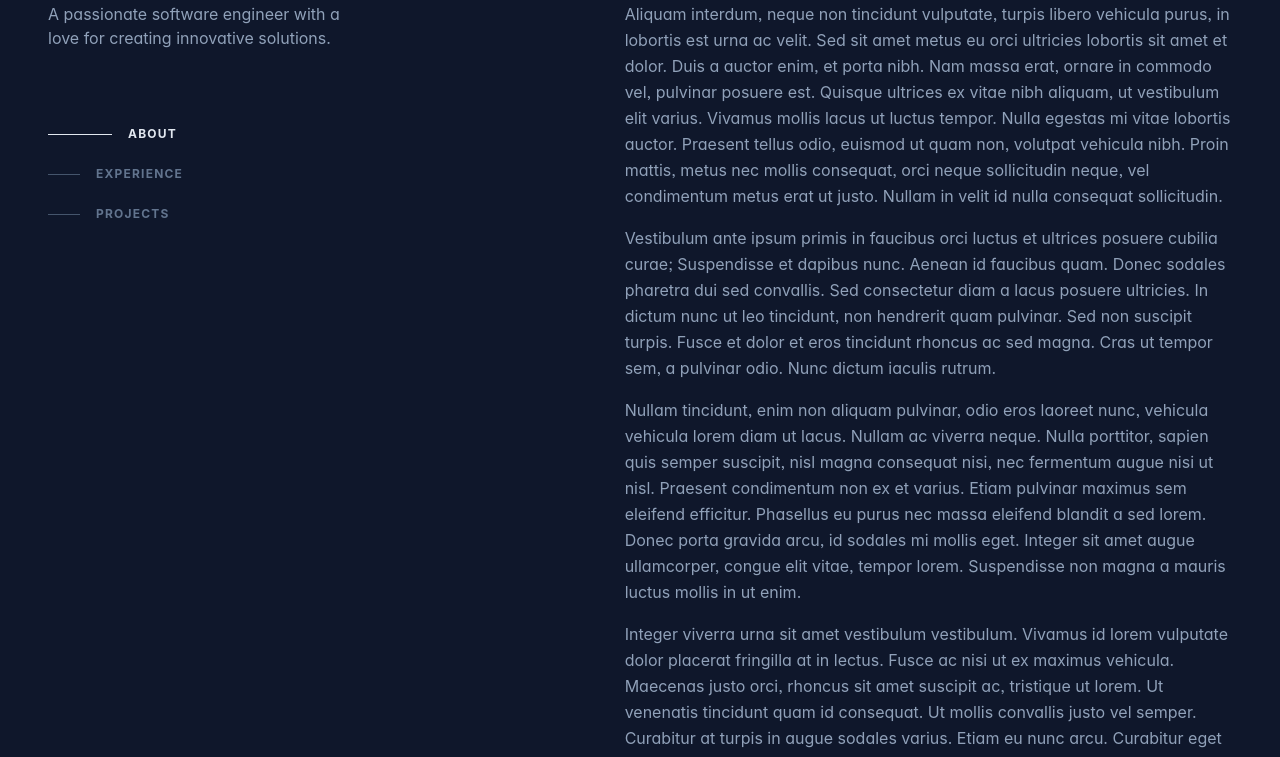
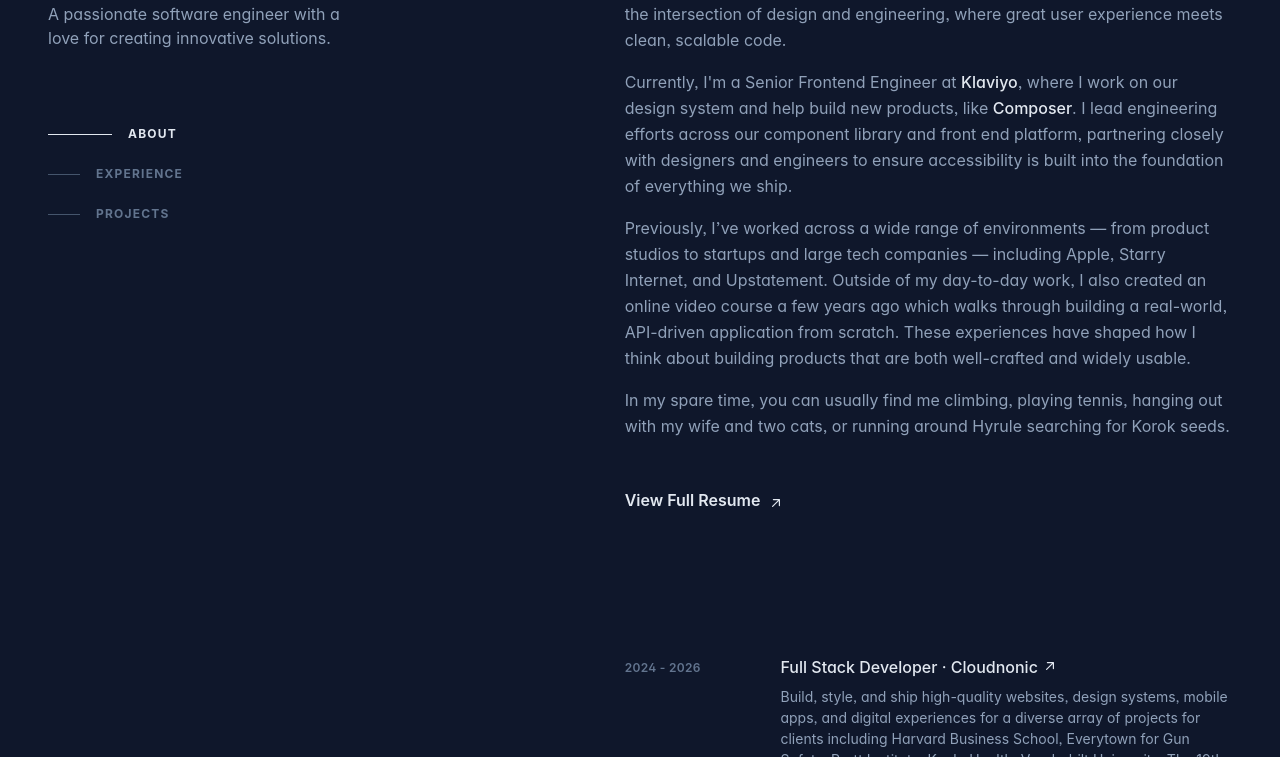
Before and after one commit to Juanescacha/Portfolio, an Astro site: page / in a window 1280 px wide. Shown: the part 198-955 px from the top of the page. Built offline with nearby package versions, Linux system fonts and the light colour scheme; Astro itself is replaced by a stand-in of ours; some icons are missing.

Commit message:
feat: ✨ update about section to use markdown

```diff
--- a/package.json
+++ b/package.json
@@ -18,6 +18,7 @@
     "@types/react-dom": "^19.2.4",
     "astro": "^7.2.10",
     "astro-icon": "^1.2.0",
+    "marked": "^18.0.11",
     "react": "^19.2.8",
     "react-dom": "^19.2.8",
     "tailwindcss": "^4.3.3"
--- a/src/components/sections/About.astro
+++ b/src/components/sections/About.astro
@@ -1,13 +1,14 @@
 ---
+import { marked } from "marked"
 import Section from "@/components/sections/Section.astro"
 import Arrow from "@/components/ui/Arrow.astro"
 import { profile, sections } from "@/data"
+
+const about = marked.parse(profile.about)
 ---
 
 <Section title={sections.about} ariaLabel="About me">
-	{profile.about.map((paragraph) => (
-		<p class="mb-4">{paragraph}</p>
-	))}
+	<div set:html={about} class="markdown" />
 	<div class="mt-12">
 		<a
 			href="/Juan_Camargo_Resume.pdf"
--- a/src/data/index.ts
+++ b/src/data/index.ts
@@ -6,15 +6,13 @@ export const profile: Profile = {
 	name: "Juan Camargo",
 	role: "Software Engineer",
 	bio: "A passionate software engineer with a love for creating innovative solutions.",
-	about: [
-		"Lorem ipsum dolor sit amet, consectetur adipiscing elit. Etiam nec quam sem. Morbi lacinia viverra dui ut tristique. Cras fermentum nec justo in volutpat. Duis a ex ipsum. Pellentesque rhoncus tortor fringilla, fringilla arcu at, pulvinar metus. Duis iaculis nunc vel felis tincidunt, nec semper diam sollicitudin. Aliquam interdum, neque non tincidunt vulputate, turpis libero vehicula purus, in lobortis est urna ac velit. Sed sit amet metus eu orci ultricies lobortis sit amet et dolor. Duis a auctor enim, et porta nibh. Nam massa erat, ornare in commodo vel, pulvinar posuere est. Quisque ultrices ex vitae nibh aliquam, ut vestibulum elit varius. Vivamus mollis lacus ut luctus tempor. Nulla egestas mi vitae lobortis auctor. Praesent tellus odio, euismod ut quam non, volutpat vehicula nibh. Proin mattis, metus nec mollis consequat, orci neque sollicitudin neque, vel condimentum metus erat ut justo. Nullam in velit id nulla consequat sollicitudin.",
+	about: `Hi there! I'm Brittany, and I like building things. I'm a frontend engineer with expertise in crafting accessible, pixel-perfect user interfaces. I take pride in creating thoughtful, inclusive products and have a sharp eye for the little details that separate a good product from an exceptional one. I enjoy working most at the intersection of design and engineering, where great user experience meets clean, scalable code.
 
-		"Vestibulum ante ipsum primis in faucibus orci luctus et ultrices posuere cubilia curae; Suspendisse et dapibus nunc. Aenean id faucibus quam. Donec sodales pharetra dui sed convallis. Sed consectetur diam a lacus posuere ultricies. In dictum nunc ut leo tincidunt, non hendrerit quam pulvinar. Sed non suscipit turpis. Fusce et dolor et eros tincidunt rhoncus ac sed magna. Cras ut tempor sem, a pulvinar odio. Nunc dictum iaculis rutrum.",
+Currently, I'm a Senior Frontend Engineer at [**Klaviyo**](https://www.google.com "perra"), where I work on our design system and help build new products, like [**Composer**](https://www.google.com "perra2"). I lead engineering efforts across our component library and front end platform, partnering closely with designers and engineers to ensure accessibility is built into the foundation of everything we ship.
 
-		"Nullam tincidunt, enim non aliquam pulvinar, odio eros laoreet nunc, vehicula vehicula lorem diam ut lacus. Nullam ac viverra neque. Nulla porttitor, sapien quis semper suscipit, nisl magna consequat nisi, nec fermentum augue nisi ut nisl. Praesent condimentum non ex et varius. Etiam pulvinar maximus sem eleifend efficitur. Phasellus eu purus nec massa eleifend blandit a sed lorem. Donec porta gravida arcu, id sodales mi mollis eget. Integer sit amet augue ullamcorper, congue elit vitae, tempor lorem. Suspendisse non magna a mauris luctus mollis in ut enim.",
+Previously, I’ve worked across a wide range of environments — from product studios to startups and large tech companies — including Apple, Starry Internet, and Upstatement. Outside of my day-to-day work, I also created an online video course a few years ago which walks through building a real-world, API-driven application from scratch. These experiences have shaped how I think about building products that are both well-crafted and widely usable.
 
-		"Integer viverra urna sit amet vestibulum vestibulum. Vivamus id lorem vulputate dolor placerat fringilla at in lectus. Fusce ac nisi ut ex maximus vehicula. Maecenas justo orci, rhoncus sit amet suscipit ac, tristique ut lorem. Ut venenatis tincidunt quam id consequat. Ut mollis convallis justo vel semper. Curabitur at turpis in augue sodales varius. Etiam eu nunc arcu. Curabitur eget ultrices turpis. Nunc egestas sagittis purus vel mollis. Pellentesque ex lorem, euismod non ex quis, dignissim semper sapien. Praesent nec lectus eu ex viverra suscipit ut eget lectus.",
-	],
+In my spare time, you can usually find me climbing, playing tennis, hanging out with my wife and two cats, or running around Hyrule searching for Korok seeds.`,
 }
 
 export const sections = {
--- a/src/data/types.ts
+++ b/src/data/types.ts
@@ -2,7 +2,7 @@ export interface Profile {
 	name: string
 	role: string
 	bio: string
-	about: string[]
+	about: string
 }
 
 export type Social = {
--- a/src/styles/global.css
+++ b/src/styles/global.css
@@ -8,7 +8,10 @@ html {
 
 body {
 	font-family: var(--font-inter), sans-serif;
-	font-feature-settings: "cv11" 1, "cv02" 1, "ss03" 1;
+	font-feature-settings:
+		"cv11" 1,
+		"cv02" 1,
+		"ss03" 1;
 	font-optical-sizing: none;
 }
 
@@ -40,3 +43,15 @@ a:hover,
 a:focus-visible {
 	@apply text-teal-300 transition-all motion-reduce:transition-none;
 }
+
+a {
+	@apply text-slate-200;
+}
+
+.markdown strong {
+	@apply font-medium;
+}
+
+.markdown p {
+	@apply not-last:mb-4;
+}
```
Also changed, not shown: pnpm-lock.yaml.
